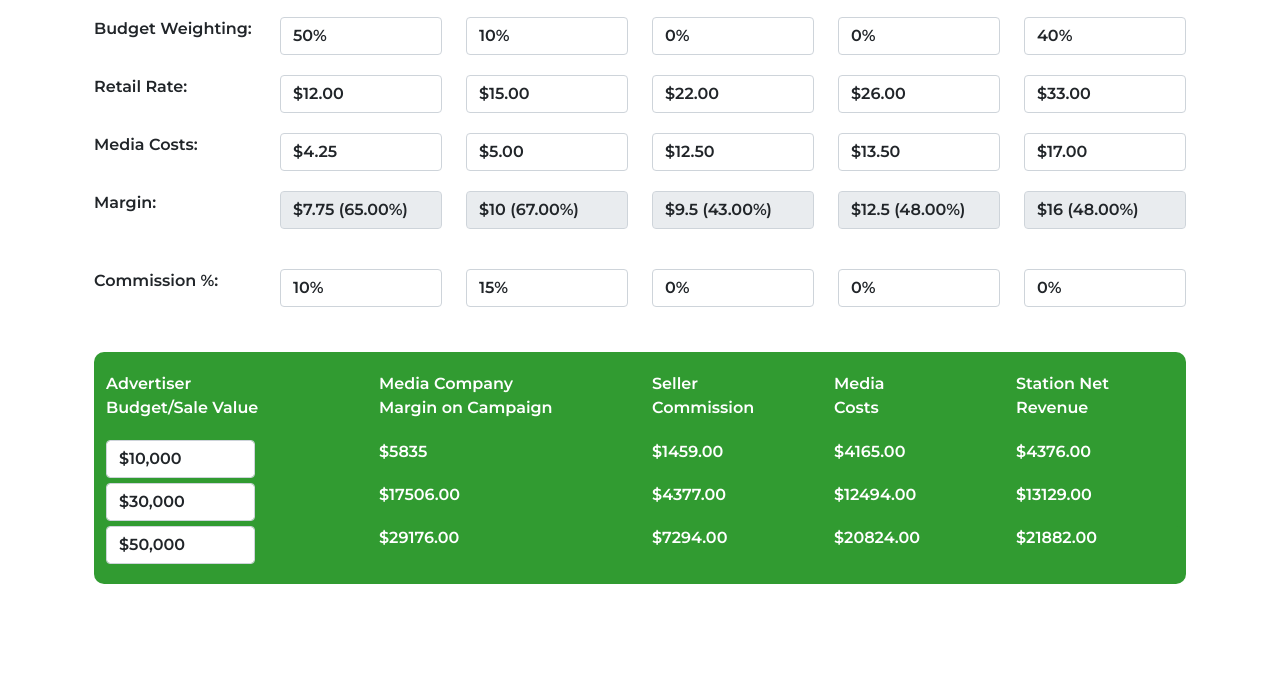
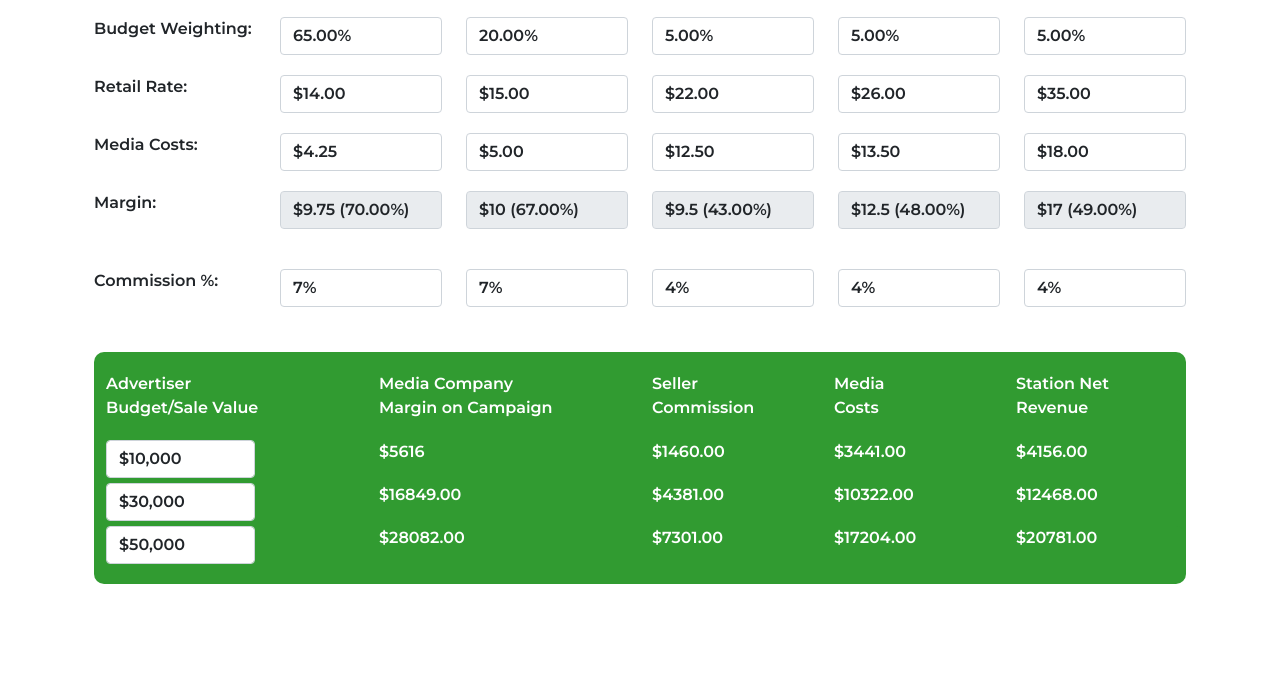
Before and after one commit to evanshajed/roi-scmc, a plain HTML site: page index.html in a window 1280 px wide. Shown: the part 2817-3493 px from the top of the page. Drawn offline with Linux system fonts and the light colour scheme; a script that the page names is missing.

Commit message:
update values in html

```diff
--- a/index.html
+++ b/index.html
@@ -917,31 +917,31 @@
                             <label class="inline-placeholder">
                                 Display
                             </label>
-                            <input type="text" class="form-control" id="CNT_BW_Display" placeholder="" value="50%"/>
+                            <input type="text" class="form-control" id="CNT_BW_Display" placeholder="" value="65.00%"/>
                         </div>
                         <div class="col-sm col-md-2">
                             <label class="inline-placeholder">
                                 Geofencing
                             </label>
-                            <input type="text" class="form-control" id="CNT_BW_Geofencing" placeholder="" value="10%"/>
+                            <input type="text" class="form-control" id="CNT_BW_Geofencing" placeholder="" value="20.00%"/>
                         </div>
                         <div class="col-sm col-md-2">
                             <label class="inline-placeholder">
                                 Video
                             </label>
-                            <input type="text" class="form-control" id="CNT_BW_Video" placeholder="" value="0%"/>
+                            <input type="text" class="form-control" id="CNT_BW_Video" placeholder="" value="5.00%"/>
                         </div>
                         <div class="col-sm col-md-2">
                             <label class="inline-placeholder">
                                 Video Geofencing
                             </label>
-                            <input type="text" class="form-control" id="CNT_BW_Video_Geofencing" placeholder="" value="0%"/>
+                            <input type="text" class="form-control" id="CNT_BW_Video_Geofencing" placeholder="" value="5.00%"/>
                         </div>
                         <div class="col-sm col-md-2">
                             <label class="inline-placeholder">
                                 OTT/CTV
                             </label>
-                            <input type="text" class="form-control" id="CNT_BW_OTT_CTV" placeholder="" value="40%"/>
+                            <input type="text" class="form-control" id="CNT_BW_OTT_CTV" placeholder="" value="5.00%"/>
                         </div>
                     </div>
 
@@ -957,7 +957,7 @@
                             <label class="inline-placeholder">
                                 Display
                             </label>
-                            <input type="text" class="form-control" id="CNT_RR_Display" placeholder="" value="$12.00"/>
+                            <input type="text" class="form-control" id="CNT_RR_Display" placeholder="" value="$14.00"/>
                         </div>
                         <div class="col-sm col-md-2">
                             <label class="inline-placeholder">
@@ -981,7 +981,7 @@
                             <label class="inline-placeholder">
                                 OTT/CTV
                             </label>
-                            <input type="text" class="form-control" id="CNT_RR_OTT_CTV" placeholder="" value="$33.00"/>
+                            <input type="text" class="form-control" id="CNT_RR_OTT_CTV" placeholder="" value="$35.00"/>
                         </div>
                     </div>
 
@@ -1021,7 +1021,7 @@
                             <label class="inline-placeholder">
                                 OTT/CTV
                             </label>
-                            <input type="text" class="form-control" id="CNT_MC_OTT_CTV" placeholder="" value="$17.00"/>
+                            <input type="text" class="form-control" id="CNT_MC_OTT_CTV" placeholder="" value="$18.00"/>
                         </div>
                     </div>
 
@@ -1037,7 +1037,7 @@
                             <label class="inline-placeholder">
                                 Display
                             </label>
-                            <input disabled type="text" class="form-control" id="CNT_M_Display" placeholder="" value="$7.75 (65%)"/>
+                            <input disabled type="text" class="form-control" id="CNT_M_Display" placeholder="" value="$9.75 (70.00%)"/>
                         </div>
                         <div class="col-sm col-md-2">
                             <label class="inline-placeholder">Geofencing</label>
@@ -1053,7 +1053,7 @@
                         </div>
                         <div class="col-sm col-md-2">
                             <label class="inline-placeholder">OTT/CTV</label>
-                            <input disabled type="text" class="form-control" id="CNT_M_OTT_CTV" placeholder="" value="$16.00 (48%)"/>
+                            <input disabled type="text" class="form-control" id="CNT_M_OTT_CTV" placeholder="" value="$17.00 (49%)"/>
                         </div>
                     </div>
 
@@ -1064,23 +1064,23 @@
                         </div>
                         <div class="col-sm col-md-2">
                             <label class="inline-placeholder">Display</label>
-                            <input type="text" class="form-control" id="CNT_Commission_D" placeholder="" value="10%"/>
+                            <input type="text" class="form-control" id="CNT_Commission_D" placeholder="" value="7%"/>
                         </div>
                         <div class="col-sm col-md-2">
                             <label class="inline-placeholder">Geofencing</label>
-                            <input type="text" class="form-control" id="CNT_Commission_G" placeholder="" value="15%"/>
+                            <input type="text" class="form-control" id="CNT_Commission_G" placeholder="" value="7%"/>
                         </div>
                         <div class="col-sm col-md-2">
                             <label class="inline-placeholder">Video</label>
-                            <input type="text" class="form-control" id="CNT_Commission_V" placeholder="" value="0%"/>
+                            <input type="text" class="form-control" id="CNT_Commission_V" placeholder="" value="4%"/>
                         </div>
                         <div class="col-sm col-md-2">
                             <label class="inline-placeholder">Video Geofencing</label>
-                            <input type="text" class="form-control" id="CNT_Commission_VG" placeholder="" value="0%"/>
+                            <input type="text" class="form-control" id="CNT_Commission_VG" placeholder="" value="4%"/>
                         </div>
                         <div class="col-sm col-md-2">
                             <label class="inline-placeholder">OTT/CTV</label>
-                            <input type="text" class="form-control" id="CNT_Commission_OC" placeholder="" value="0%"/>
+                            <input type="text" class="form-control" id="CNT_Commission_OC" placeholder="" value="4%"/>
                         </div>
                     </div>
                 </div>
```
